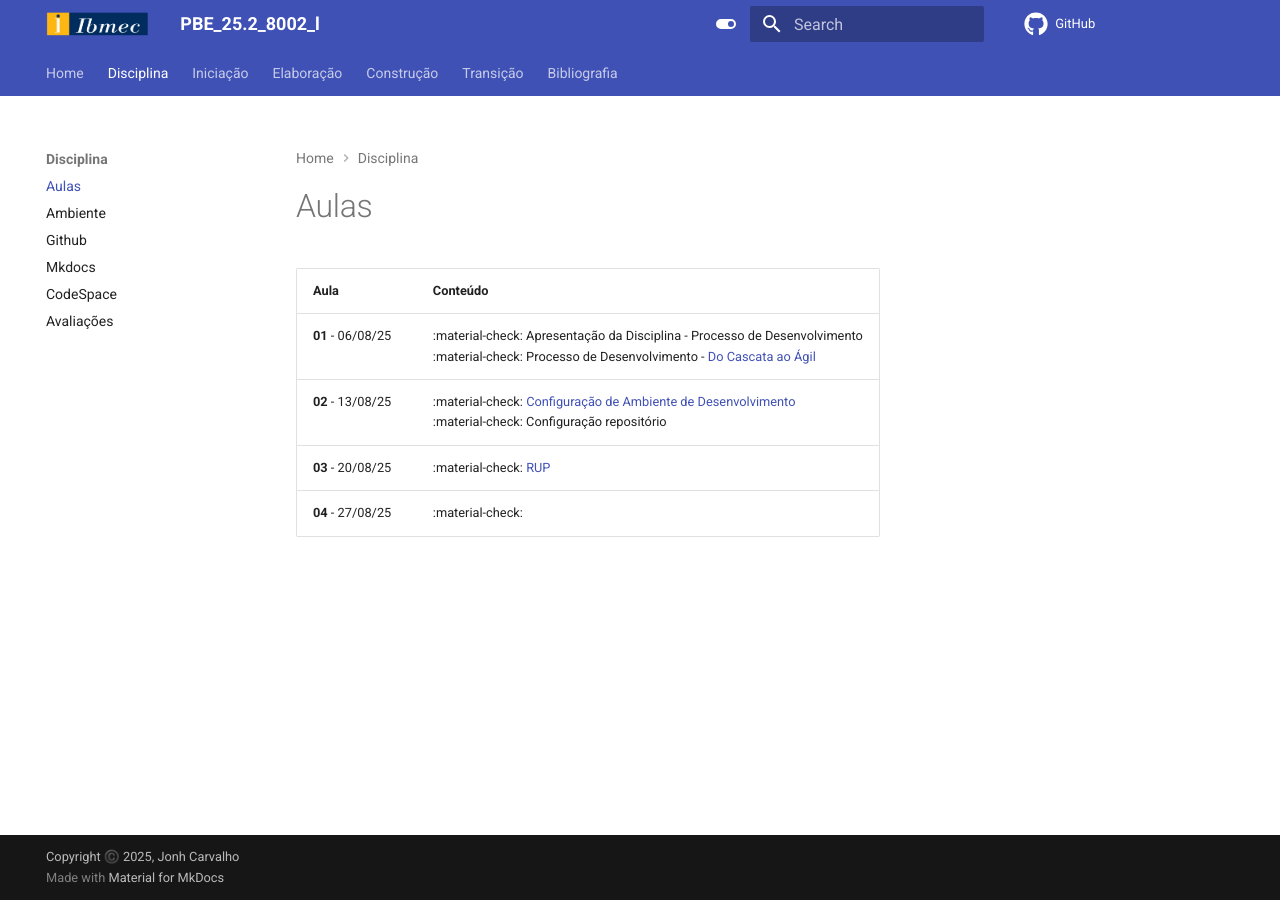
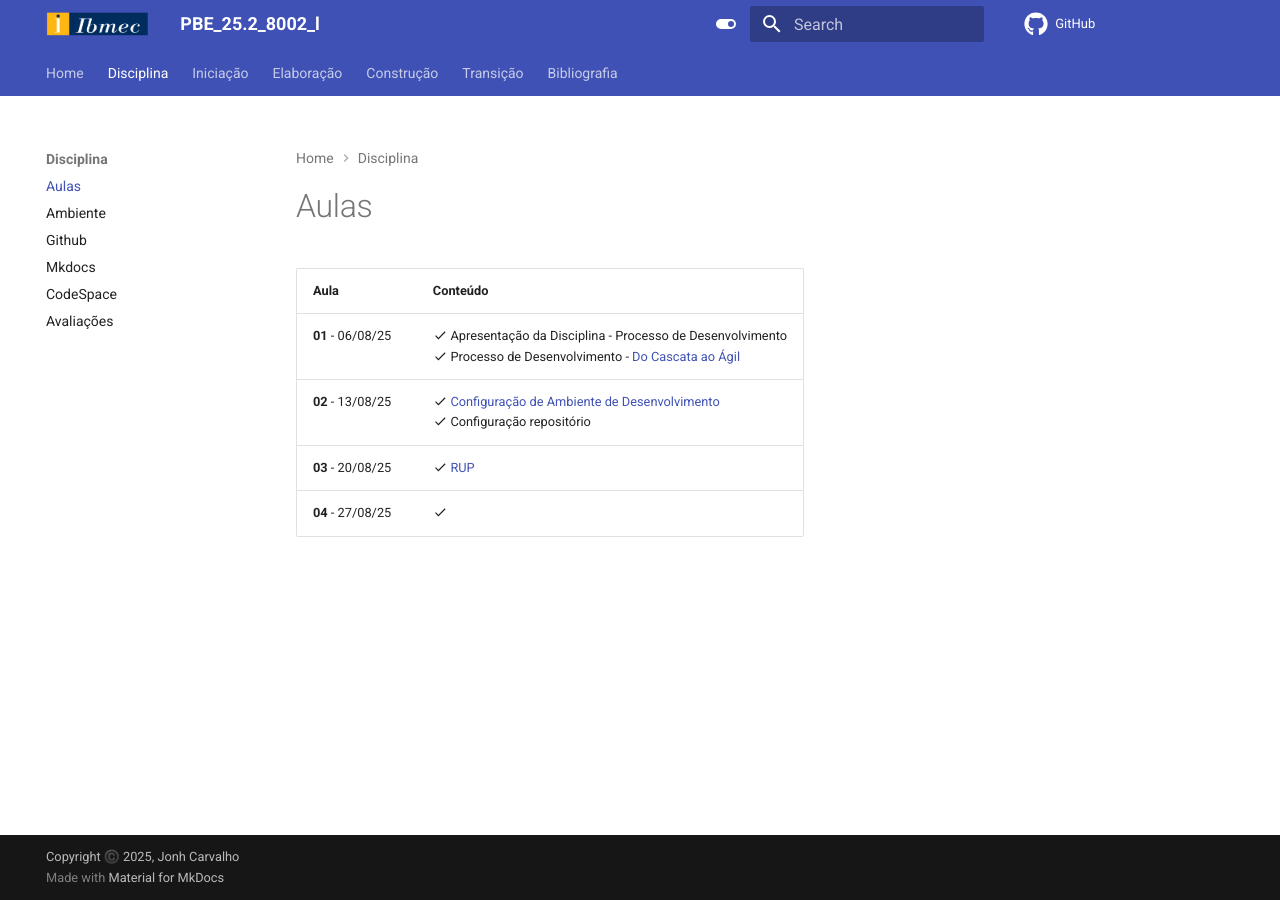
Before and after one commit to Projetos-de-Extensao/PBE_25.2_8002_I, an MkDocs documentation site: the page built from docs/Disciplina/aulas.md, in a window 1280 px wide. Built offline with MkDocs 1.6.1 and Material for MkDocs 9.7.7, drawn with Linux system fonts in a browser that asks for light colours; comment, search, counter and statistics services are not loaded.

Commit message:
correção bug tema material

```diff
--- a/mkdocs.yml
+++ b/mkdocs.yml
@@ -85,6 +85,10 @@ markdown_extensions:
   # Formatting
   - pymdownx.tilde
   # Data Tables
+  - attr_list
+  - pymdownx.emoji:
+      emoji_index: !!python/name:material.extensions.emoji.twemoji
+      emoji_generator: !!python/name:material.extensions.emoji.to_svg
 
   - toc:
       permalink: true
```
